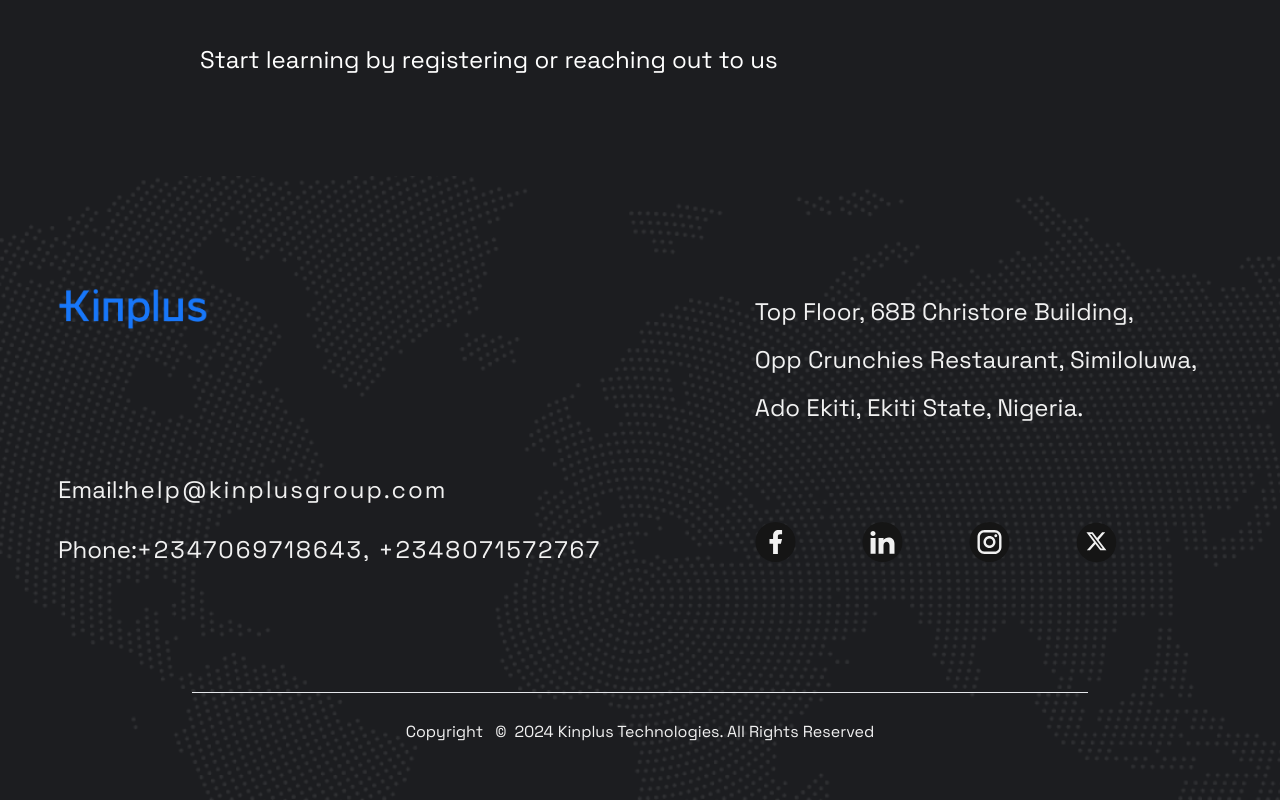
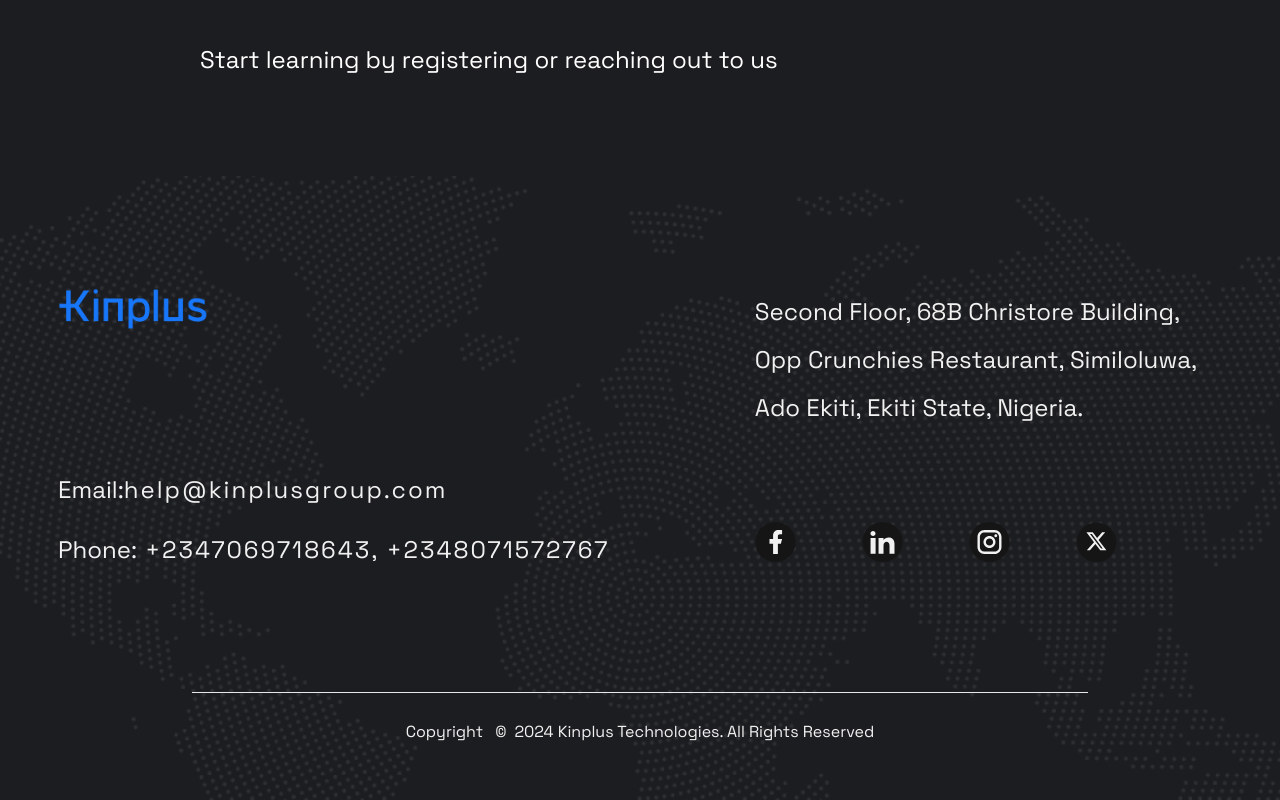
Before and after one commit to kinplus-team/kinplusWebsite2, a React (Vite) app: page /training in a window 1280 px wide. Shown: the part 5840-6640 px from the top of the page. Built offline with nearby package versions, Linux system fonts and the light colour scheme.

Commit message:
Edit footer

```diff
--- a/src/components/Footer/Index.jsx
+++ b/src/components/Footer/Index.jsx
@@ -63,7 +63,7 @@
               <p>
                 Phone:
                 <span className="tracking-[2px]">
-                  +2347069718643, +2348071572767
+                   {" "}+2347069718643, +2348071572767
                 </span>
               </p>
             </div>
@@ -74,7 +74,7 @@
             {/*Address*/}
             <div className="self-start">
               <p className="text-[1.5rem] font-[400] leading-[200%]">
-                Top Floor, 68B Christore Building,
+                Second Floor, 68B Christore Building,
                 <br />
                 Opp Crunchies Restaurant, Similoluwa,
                 <br />
```
